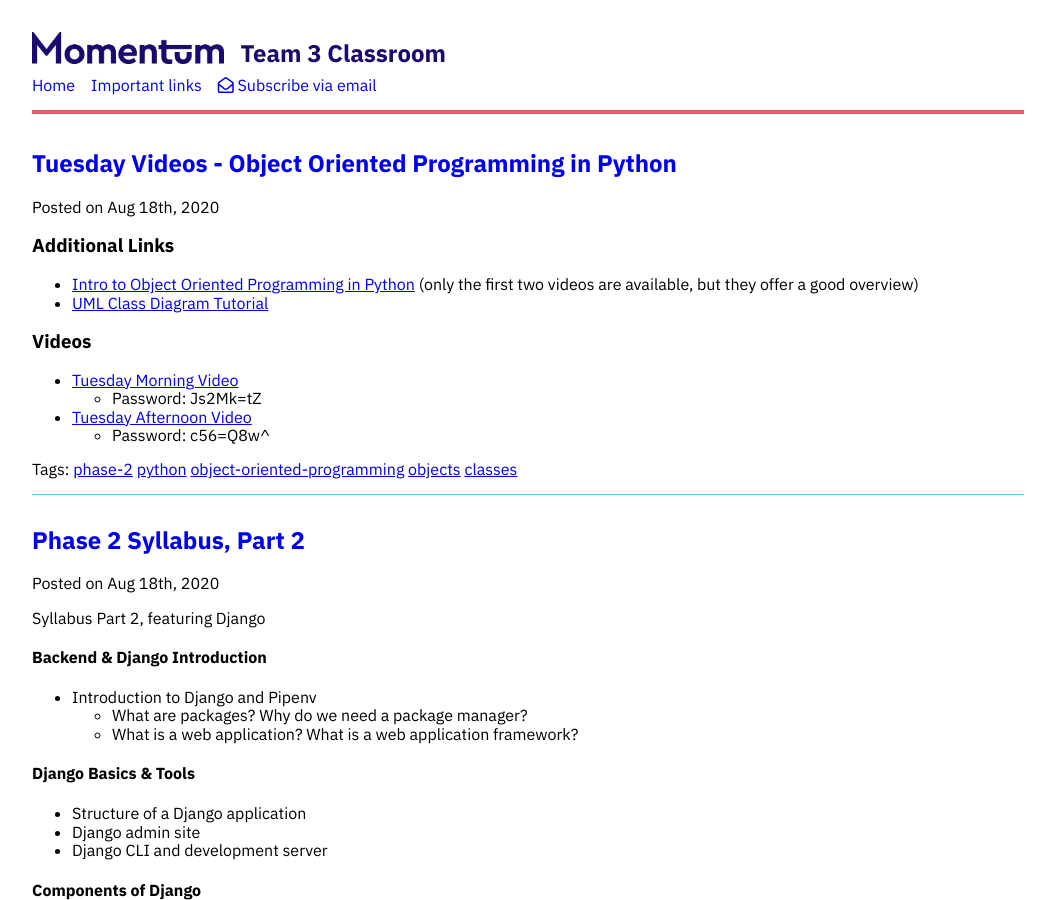
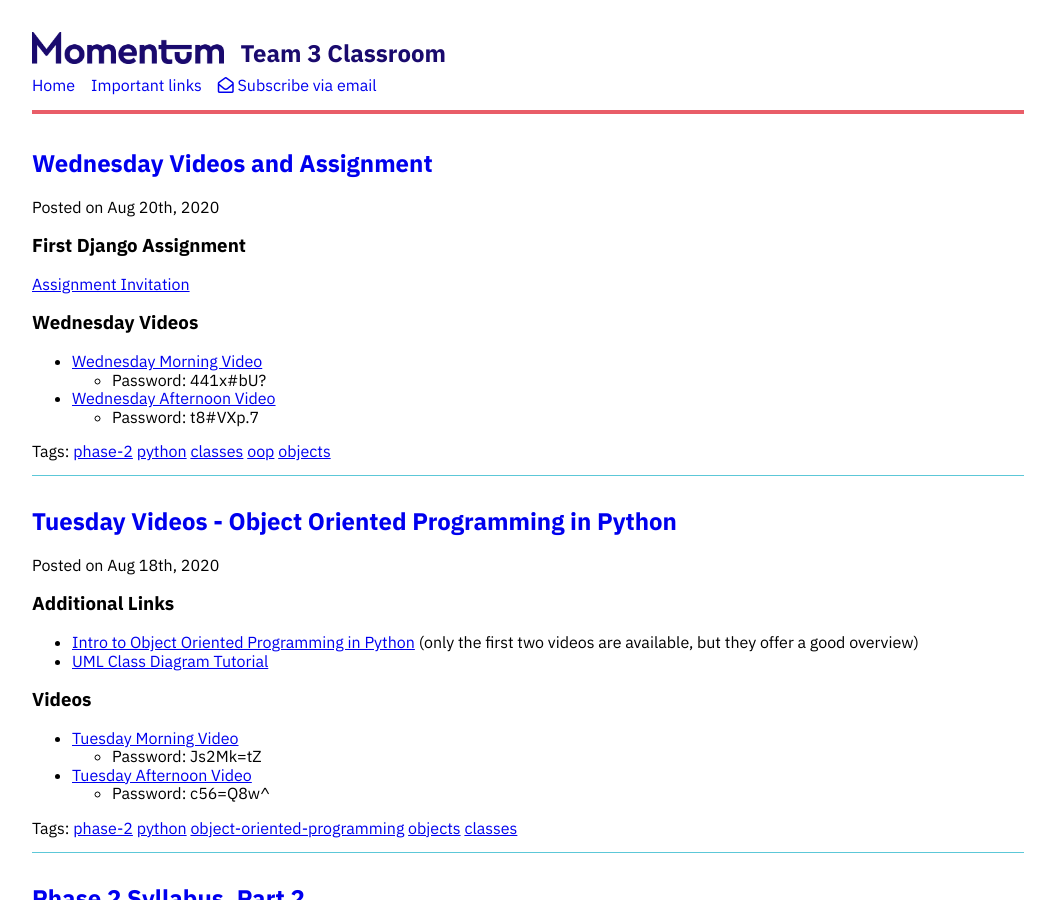
Before and after one commit to momentum-team-3/momentum-team-3.github.io, a Jekyll site: the page built from index.html, in a window 1280 px wide and 900 px high. Shown: the whole window, without its empty margins (112-1167 px from the left). Built offline with Jekyll 4.4.1, drawn with Linux system fonts in a browser that asks for light colours; nearby versions of some CDN libraries; the list of posts is cut into pages by our own code; some of the changed text lies outside the part shown.

Commit message:
Wednesday videos and first Django.

```diff
--- /dev/null
+++ b/_posts/2020-08-20-py-wednesday-videos.md
@@ -0,0 +1,14 @@
+---
+layout: post
+title: 'Wednesday Videos and Assignment'
+tags: phase-2 python classes oop objects
+---
+
+### First Django Assignment
+[Assignment Invitation](https://classroom.github.com/classrooms/68233600-momentum-team-3-classroom/assignments/django-uptact)
+
+### Wednesday Videos
+- [Wednesday Morning Video](https://us02web.zoom.us/rec/share/x-IyFLWr-zJIUKfTtxnjS60HGtraeaa82nMW__ZYxEroM-cDZmOWzr7qxnXae3JA)
+  - Password: 441x#bU?
+- [Wednesday Afternoon Video](https://us02web.zoom.us/rec/share/4st0ForQ-UVOYI2U4XPkYYA8GL75T6a8hyNL-fZYnkwA3EIRfOFFWzEnxFyyNjNg)
+  - Password: t8#VXp.7
```
Also changed, not shown: _posts/2020-08-18-python-syllabus-django.md (+3 -1 lines).
